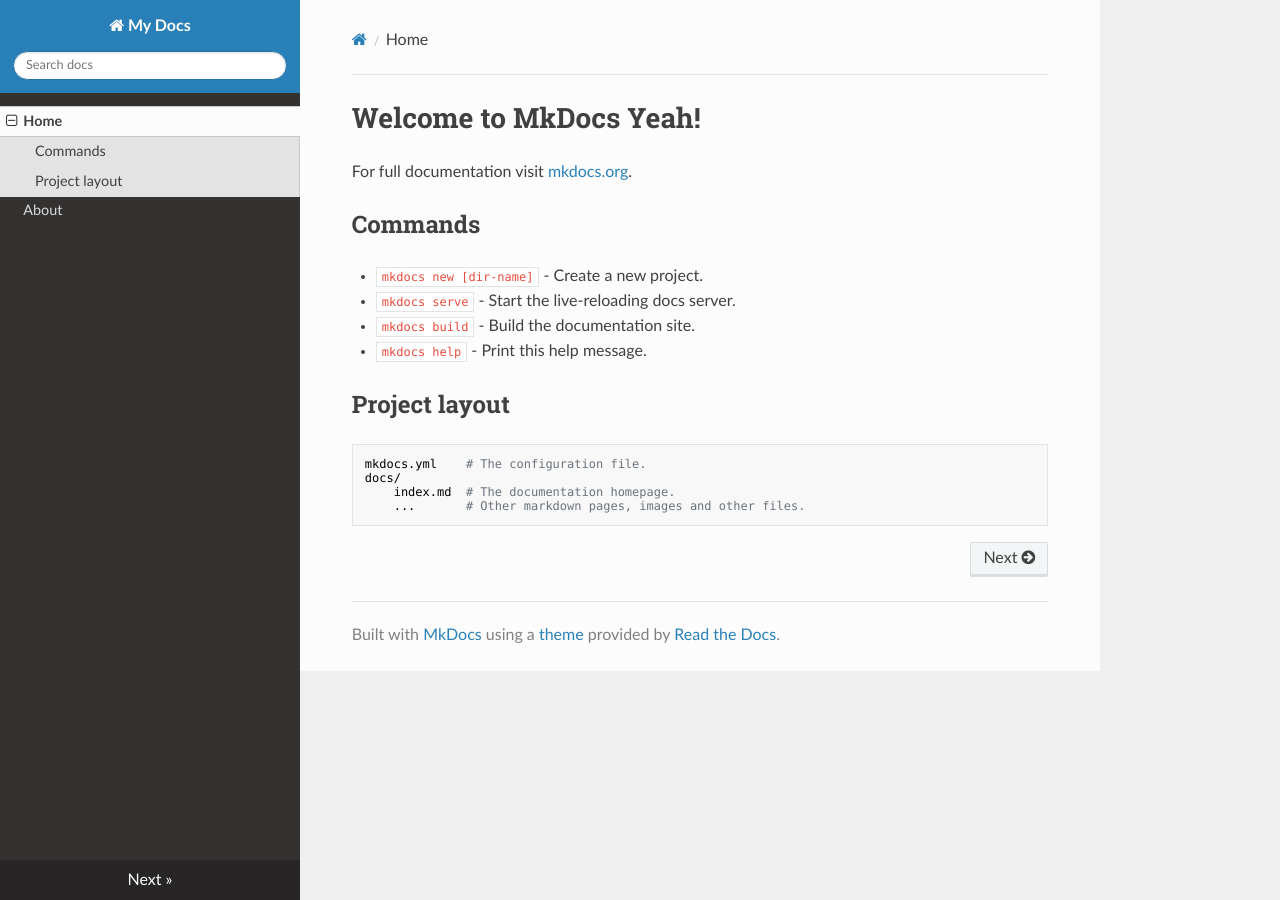
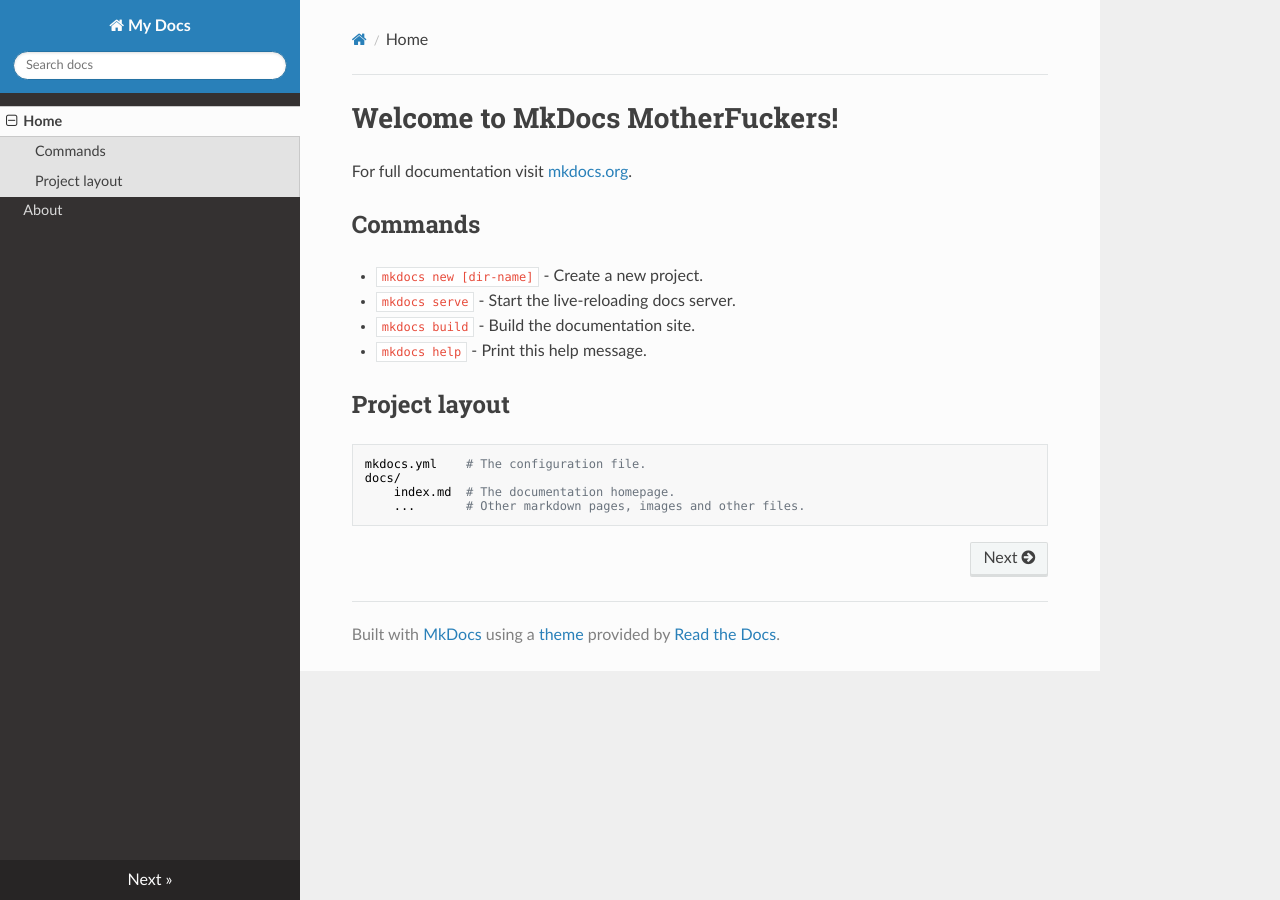
Before and after one commit to juandsc/mkdocs-test, an MkDocs documentation site: the page built from docs/index.md, in a window 1280 px wide. Built offline with MkDocs 1.6.1, drawn with Linux system fonts in a browser that asks for light colours; nearby versions of some CDN libraries.

Commit message:
test commit

```diff
--- a/docs/index.md
+++ b/docs/index.md
@@ -1,4 +1,4 @@
-# Welcome to MkDocs Yeah!
+# Welcome to MkDocs MotherFuckers!
 
 For full documentation visit [mkdocs.org](https://mkdocs.org).
 
```
